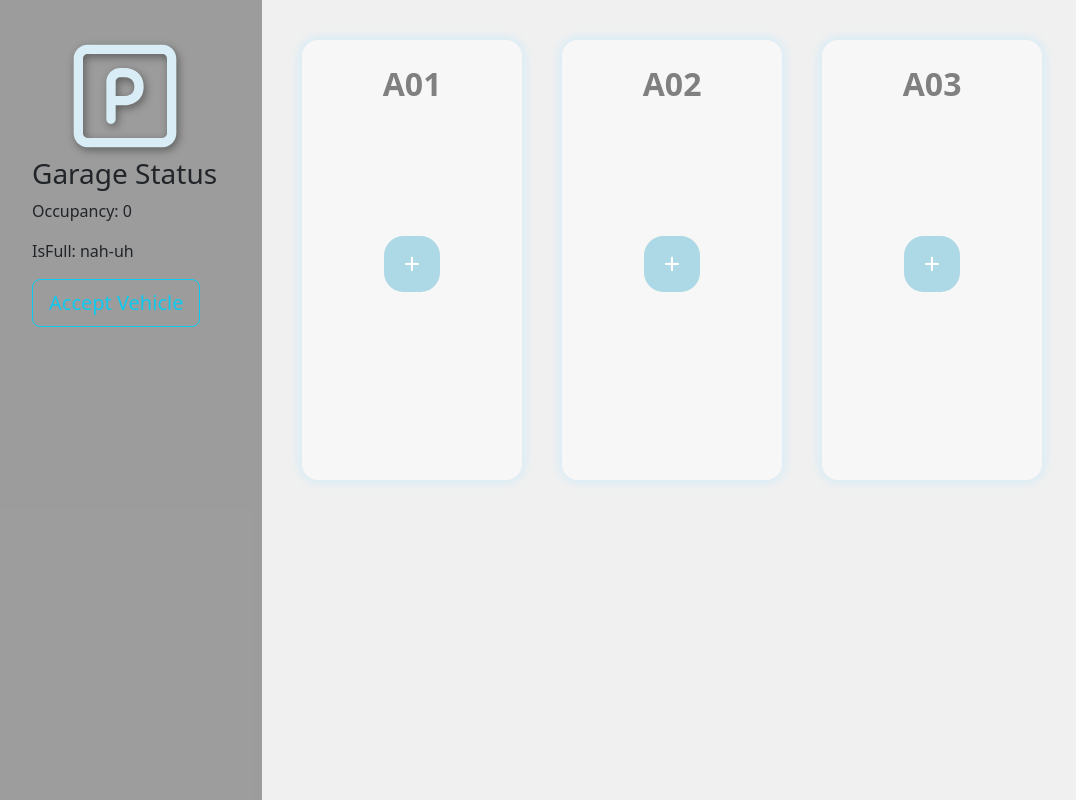
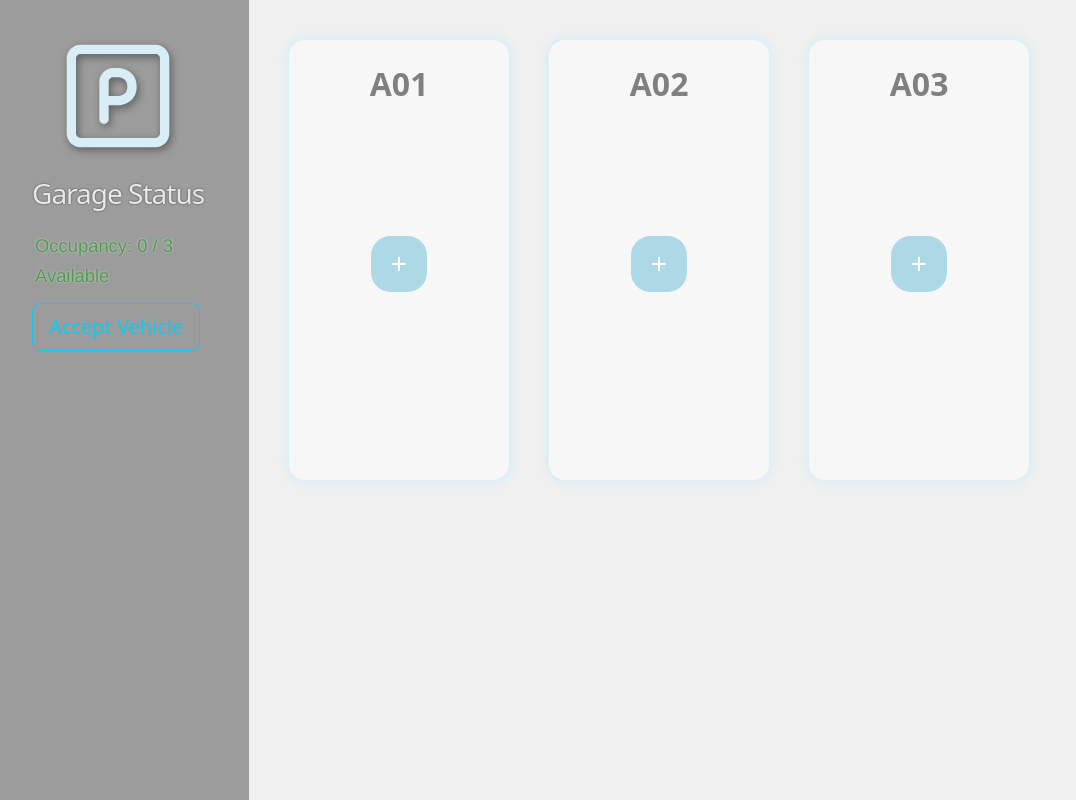
Before and after one commit to Sh-i-aw/Parked, a React (Create React App) app: page / in a window 1280 px wide. Shown: the whole page, without its empty margins (3-1079 px from the left). Built offline with nearby package versions, Linux system fonts and the light colour scheme; a web font is replaced by a local one.

Commit message:
Adjusted garage status and occupancy display

```diff
--- a/src/App.css
+++ b/src/App.css
@@ -26,6 +26,37 @@
   fill: #d8edf6;
   filter: drop-shadow(2px 3px 4px rgb(0 0 0 / 0.4));
 }
+
+.garageTitle {
+  margin-top: 20px;
+  font-weight: 505;
+  letter-spacing: -1px;
+  color: #e8e8e8;
+  text-shadow: 0 0 2px rgba(0,0,0,0.6);
+}
+
+.occupancyStatus {
+  color: #4e9b4e;
+  font-family: Helvetica, sans-serif;
+  font-size: 1.15em;
+  font-weight: 505;
+  text-shadow: 0 0 2px rgba(255,255,255,0.6);
+  margin: 10px 0;
+}
+
+.occupancyStatus p {
+  margin: 3px;
+}
+
+.full {
+  color: #ff4c4c;
+  font-family: Helvetica, sans-serif;
+  font-size: 1.15em;
+  font-weight: 502;
+  text-shadow: 0 0 2px rgba(255,255,255,0.8);
+  margin: 10px 0;
+}
+/*nav bar content end */
 
 .lotArea {
   flex-grow: 1;
--- a/src/App.js
+++ b/src/App.js
@@ -68,13 +68,17 @@ function App() {
 		setGarage(newGarage);
 	};
 
+	const statusDisplayClass = garage.isFull ? "occupancyStatus full" : "occupancyStatus";
+
 	return (
 		<div className={"fullView"}>
 			<div className={"navColumn"}>
 				<Logo className={"parkedLogo"}></Logo>
-				<h3>Garage Status</h3>
-				<p>Occupancy: {garage.occupancy}</p>
-				<p>IsFull: {garage.isFull ? "yup" : "nah-uh"}</p>
+				<h3 className={"garageTitle"}>Garage Status</h3>
+				<div className={statusDisplayClass}>
+					<p>Occupancy: {garage.occupancy} / 3</p>
+					<p>{garage.isFull ? "Full" : "Available"}</p>
+				</div>
 				<Button
 					variant={"outline-info"}
 					size={"lg"}
```
